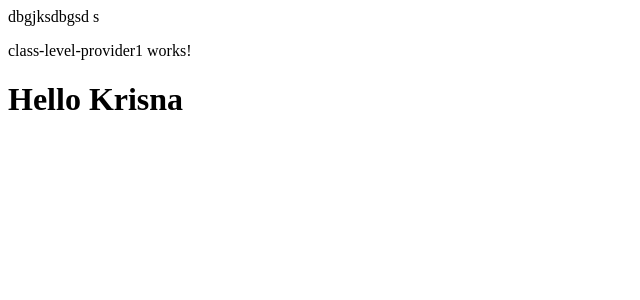
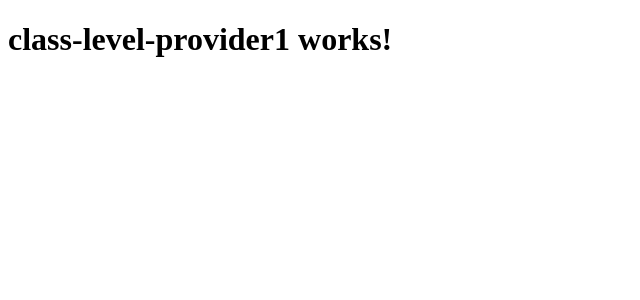
Before and after one commit to kittucando/angular-basics, an Angular app: page / in a window 1280 px wide. Shown: the top 300 px of the page, without its empty margins (0-640 px from the left). Built offline with nearby package versions, Linux system fonts and the light colour scheme.

Commit message:
implement interfaces with its methods to follow angular fraework design patterns, we can develop app witthout them too but does not make any sense

```diff
--- a/src/app/app.component.html
+++ b/src/app/app.component.html
@@ -1,2 +1 @@
-dbgjksdbgsd
-s<app-provider></app-provider>
+<app-provider></app-provider>
--- a/src/app/class-level-provider1/class-level-provider1.component.html
+++ b/src/app/class-level-provider1/class-level-provider1.component.html
@@ -1,5 +1,3 @@
-<p>class-level-provider1 works!</p>
-
 <h1>
-    Hello Krisna
+    class-level-provider1 works!
 </h1>
--- a/src/app/class-level-provider1/class-level-provider1.component.ts
+++ b/src/app/class-level-provider1/class-level-provider1.component.ts
@@ -1,15 +1,23 @@
-import { Component, OnInit } from '@angular/core';
+import { Component, OnDestroy, OnInit } from '@angular/core';
 
 @Component({
   selector: 'app-provider',
   templateUrl: './class-level-provider1.component.html',
   styleUrls: ['./class-level-provider1.component.css']
 })
-export class ClassLevelProvider1Component implements OnInit {
+export class ClassLevelProvider1Component  implements OnInit, OnDestroy {
+
 
   constructor() { }
 
-  ngOnInit(): void {
+  ngOnInit() {
+    // This code will be executed when the component is initialized
+    console.log('Component initialized');
+  }
+
+  ngOnDestroy() {
+    // This code will be executed when the component is about to be destroyed
+    console.log('Component destroyed');
   }
 
 }
```
